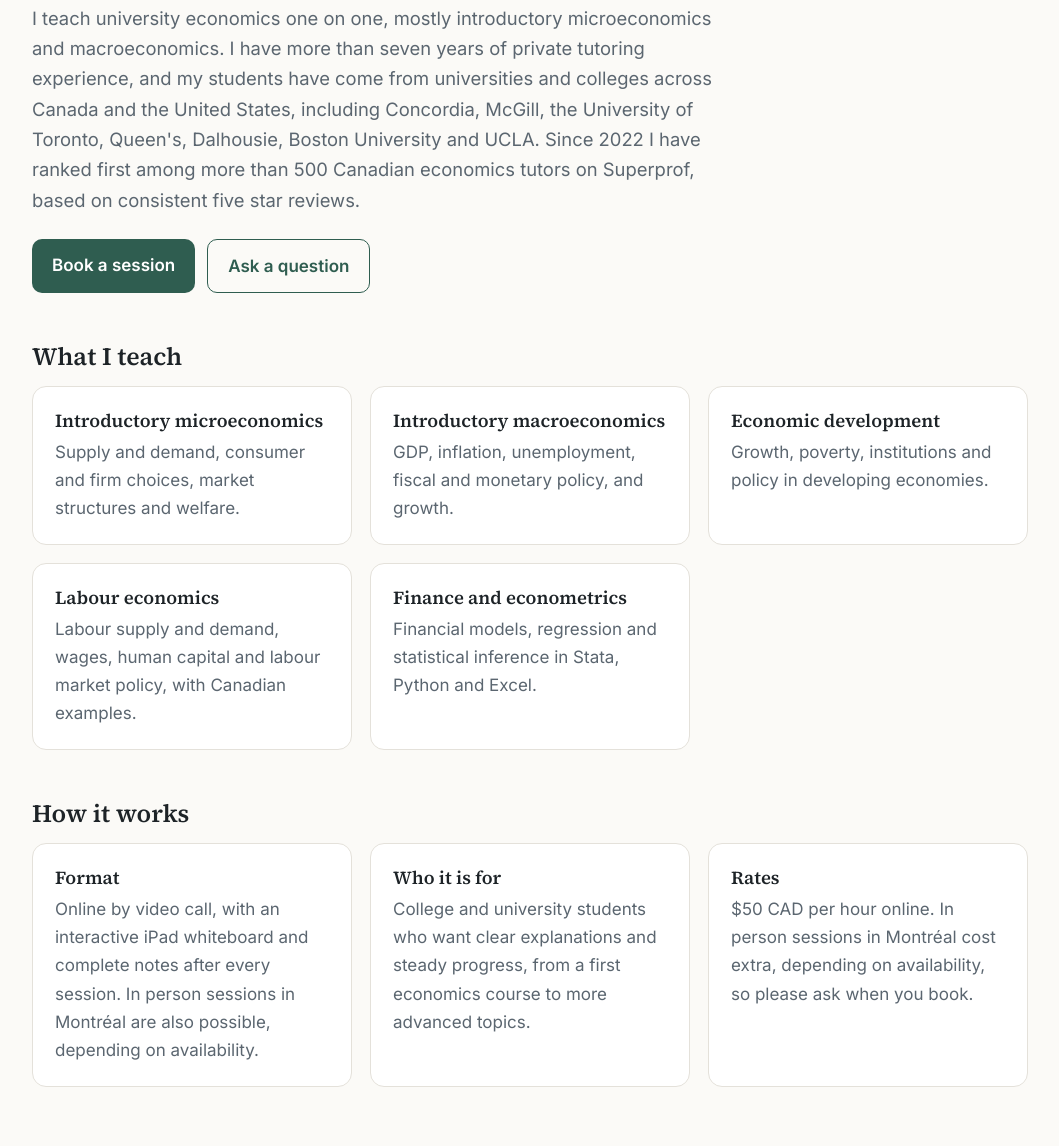
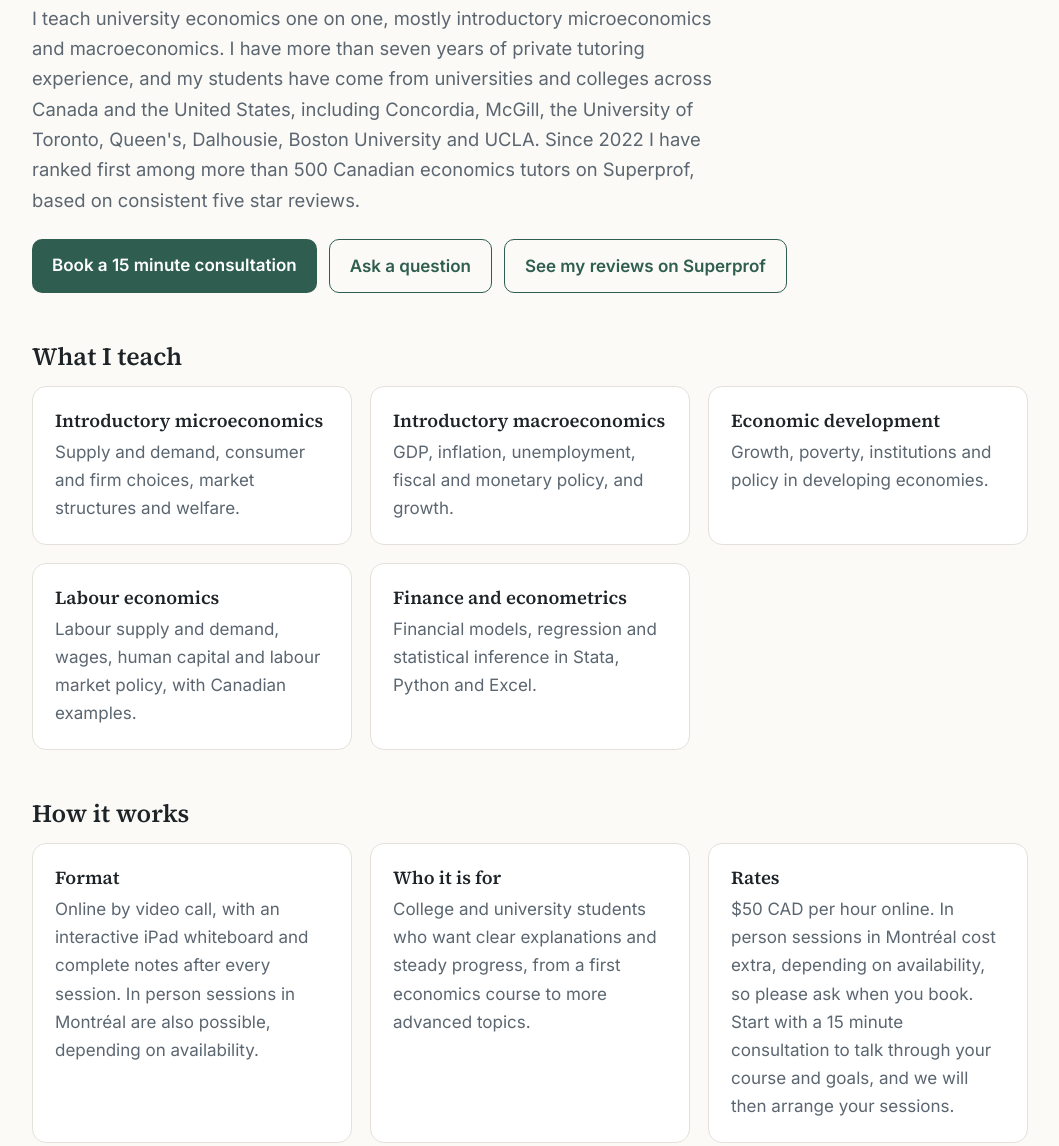
Before and after one commit to issamabdoahmad/issamabdoahmad.github.io, a plain HTML site: page teaching.html in a window 1280 px wide. Shown: the part 216-1362 px from the top of the page, without its empty margins (110-1169 px from the left). Drawn offline with Linux system fonts and the light colour scheme.

Commit message:
Teaching: consultation booking and Superprof reviews link
Co-Authored-By: Claude Sonnet 5.5 <noreply@anthropic.com>
Claude-Session: https://claude.ai/code/session_01LH8pZtLjJSbsCcvHTjMxSQ

```diff
--- a/teaching.html
+++ b/teaching.html
@@ -34,8 +34,9 @@
       <h1>Teaching economics</h1>
       <p class="lead">I teach university economics one on one, mostly introductory microeconomics and macroeconomics. I have more than seven years of private tutoring experience, and my students have come from universities and colleges across Canada and the United States, including Concordia, McGill, the University of Toronto, Queen&#39;s, Dalhousie, Boston University and UCLA. Since 2022 I have ranked first among more than 500 Canadian economics tutors on Superprof, based on consistent five star reviews.</p>
       <div class="actions">
-        <a class="btn" href="https://calendly.com/issamabdoahmad/30min" target="_blank" rel="noopener">Book a session</a>
+        <a class="btn" href="https://calendly.com/issamabdoahmad/30min" target="_blank" rel="noopener">Book a 15 minute consultation</a>
         <a class="btn ghost" href="mailto:issamabdoahmad@gmail.com?subject=Teaching%20question">Ask a question</a>
+        <a class="btn ghost" href="https://www.superprof.ca/certified-economics-tutor-specializing-personalized-one-one-and-group-tutoring-sessions-with-over-years-experience.html" target="_blank" rel="noopener">See my reviews on Superprof</a>
       </div>
 
       <h2>What I teach</h2>
@@ -51,7 +52,7 @@
       <div class="grid">
         <div class="card"><h3>Format</h3><p>Online by video call, with an interactive iPad whiteboard and complete notes after every session. In person sessions in Montr&eacute;al are also possible, depending on availability.</p></div>
         <div class="card"><h3>Who it is for</h3><p>College and university students who want clear explanations and steady progress, from a first economics course to more advanced topics.</p></div>
-        <div class="card"><h3>Rates</h3><p>$50 CAD per hour online. In person sessions in Montr&eacute;al cost extra, depending on availability, so please ask when you book.</p></div>
+        <div class="card"><h3>Rates</h3><p>$50 CAD per hour online. In person sessions in Montr&eacute;al cost extra, depending on availability, so please ask when you book. Start with a 15 minute consultation to talk through your course and goals, and we will then arrange your sessions.</p></div>
       </div>
 
     </div>
```
